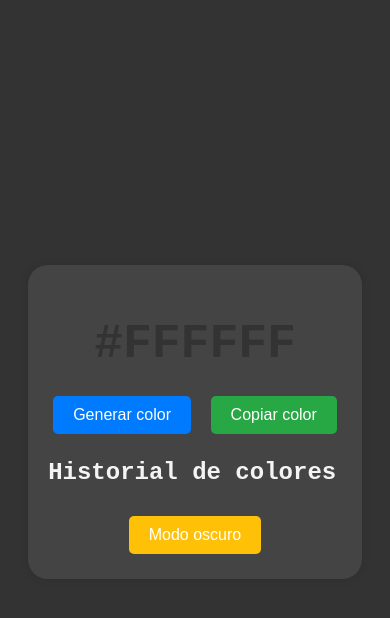
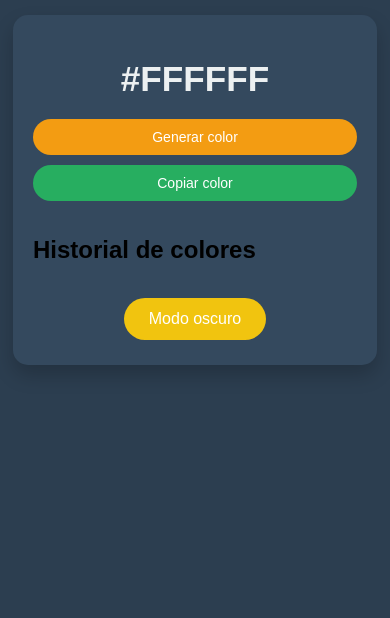
Before and after one commit to PacoMatias89/paletas_de_colores, a plain HTML site: page index.html in a window 390 px wide. Both pictures are taken after a click on the button "Modo oscuro". Drawn offline with Linux system fonts and the light colour scheme.

Commit message:
paletas de colores

```diff
--- a/styles.css
+++ b/styles.css
@@ -1,53 +1,62 @@
-body{
-    font-family: 'Courier New', Courier, monospace;
+/* Estilos básicos */
+body {
+    font-family: 'Arial', sans-serif;
     display: flex;
     justify-content: center;
     align-items: center;
     height: 100vh;
     margin: 0;
-    background-color: #f4f4f4;
+    background-color: #f0f0f5;
+    transition: background-color 0.3s ease;
 }
 
-.color-container{
+.color-container {
     text-align: center;
-    padding: 20px;
-    border-radius: 20px;
-    background-color: white;
-    box-shadow: 0 0 10px rgba(0, 0, 0, 0.1);
+    padding: 30px;
+    border-radius: 15px;
+    background-color: #ffffff;
+    box-shadow: 0 10px 20px rgba(0, 0, 0, 0.1);
+    width: 100%;
+    max-width: 400px;
 }
 
-h1{
-    font-size: 3rem;
+h1 {
+    font-size: 2.5rem;
     margin-bottom: 20px;
     color: #333;
+    transition: color 0.3s ease;
 }
 
-button{
-    padding: 10px 20px;
+/* Botones */
+button {
+    padding: 12px 25px;
     font-size: 16px;
-    color: white;
-    background-color: #007bff;
+    color: #fff;
+    background-color: #3498db;
     border: none;
-    border-radius: 5px;
+    border-radius: 30px;
     cursor: pointer;
-    transition: background-color 0.3s;
-    margin: 5px;
+    transition: background-color 0.3s ease, transform 0.2s ease;
+    margin: 10px;
+    width: 100%;
 }
 
-#copy-button{
-    background-color: #28a745;
+button:hover {
+    background-color: #2980b9;
+    transform: scale(1.05);
 }
 
-button:hover{
-    background-color: #0056b3;
+#copy-button {
+    background-color: #2ecc71;
 }
 
 #copy-button:hover {
-    background-color: #1e7e34;
+    background-color: #27ae60;
 }
 
+/* Historial de colores */
 .color-history {
-    margin-top: 20px;
+    margin-top: 30px;
     text-align: left;
 }
 
@@ -60,45 +69,152 @@ button:hover{
     display: flex;
     justify-content: space-between;
     align-items: center;
-    padding: 5px;
-    background-color: #f4f4f4;
-    color: black;
-    margin-bottom: 5px;
-    border-radius: 5px;
+    padding: 10px 15px;
+    background-color: #ecf0f1;
+    margin-bottom: 10px;
+    border-radius: 10px;
+    box-shadow: 0 5px 10px rgba(0, 0, 0, 0.05);
 }
 
 .color-history li span {
     font-weight: bold;
+    color: #2c3e50;
 }
 
 .color-history li button {
-    background-color: #dc3545;
-    padding: 5px 10px;
+    background-color: #e74c3c;
+    padding: 5px 12px;
     font-size: 12px;
-    border: none;
-    color: white;
-    border-radius: 3px;
+    color: #fff;
+    border-radius: 20px;
     cursor: pointer;
+    transition: background-color 0.3s ease;
 }
 
 .color-history li button:hover {
-    background-color: #c82333;
+    background-color: #c0392b;
 }
 
+/* Modo oscuro */
 body.dark-mode {
-    background-color: #333;
-    color: #f4f4f4;
+    background-color: #2c3e50;
 }
 
 body.dark-mode .color-container {
-    background-color: #444;
+    background-color: #34495e;
+    box-shadow: 0 10px 20px rgba(0, 0, 0, 0.2);
 }
 
+body.dark-mode h1 {
+    color: #ecf0f1;
+}
+
+body.dark-mode button {
+    background-color: #f39c12;
+}
+
+body.dark-mode button:hover {
+    background-color: #e67e22;
+}
+
+/* Modo oscuro para los botones */
+body.dark-mode #copy-button {
+    background-color: #27ae60;
+}
+
+body.dark-mode #copy-button:hover {
+    background-color: #2ecc71;
+}
+
+body.dark-mode .color-history li {
+    background-color: #7f8c8d;
+}
+
+body.dark-mode .color-history li button {
+    background-color: #c0392b;
+}
+
+body.dark-mode .color-history li button:hover {
+    background-color: #e74c3c;
+}
+
+/* Botón de cambio de tema */
 #theme-button {
-    background-color: #ffc107;
-    margin-top: 10px;
+    background-color: #f1c40f;
+    width: auto;
+    margin-top: 15px;
+    padding: 12px 25px;
+    border-radius: 30px;
+    font-size: 16px;
+    color: #fff;
+    cursor: pointer;
+    transition: background-color 0.3s ease;
 }
 
 #theme-button:hover {
-    background-color: #e0a800;
+    background-color: #f39c12;
 }
+
+/* Media Queries */
+@media (max-width: 600px) {
+    body {
+        padding: 15px;
+        flex-direction: column;
+        justify-content: flex-start;
+    }
+
+    .color-container {
+        width: 100%;
+        padding: 20px;
+    }
+
+    h1 {
+        font-size: 2rem;
+        margin-bottom: 15px;
+    }
+
+    button {
+        width: 100%;
+        padding: 12px 0;
+        font-size: 14px;
+        margin: 5px 0;
+    }
+
+    .color-history li {
+        font-size: 14px;
+        padding: 8px 12px;
+    }
+
+    .color-history li button {
+        padding: 6px 12px;
+        font-size: 12px;
+    }
+}
+
+@media (max-width: 768px) {
+    .color-container {
+        width: 90%;
+    }
+
+    h1 {
+        font-size: 2.2rem;
+    }
+
+    button {
+        padding: 10px 20px;
+    }
+}
+
+@media (min-width: 769px) {
+    .color-container {
+        width: 60%;
+    }
+
+    h1 {
+        font-size: 3rem;
+    }
+
+    button {
+        padding: 12px 25px;
+    }
+}
```
